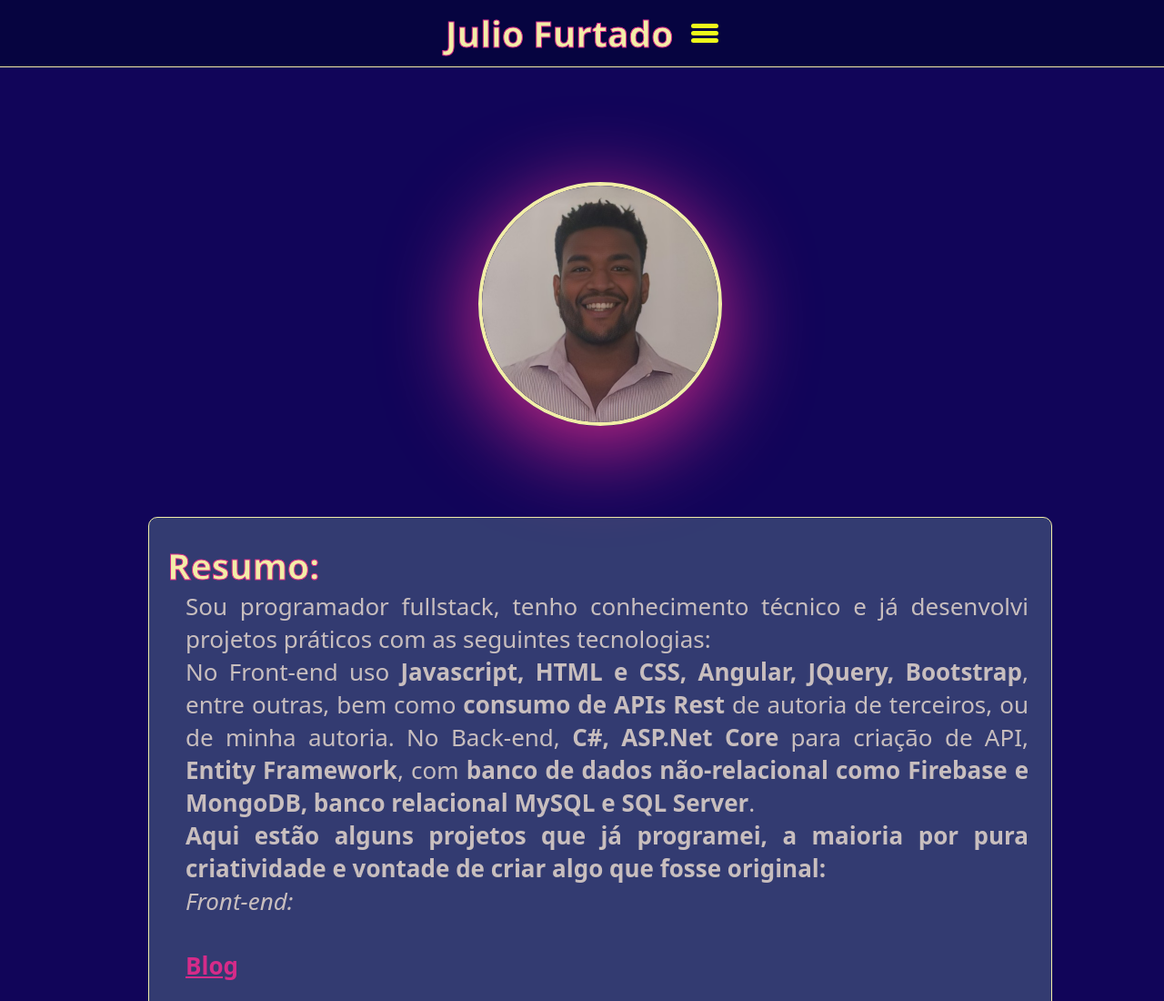
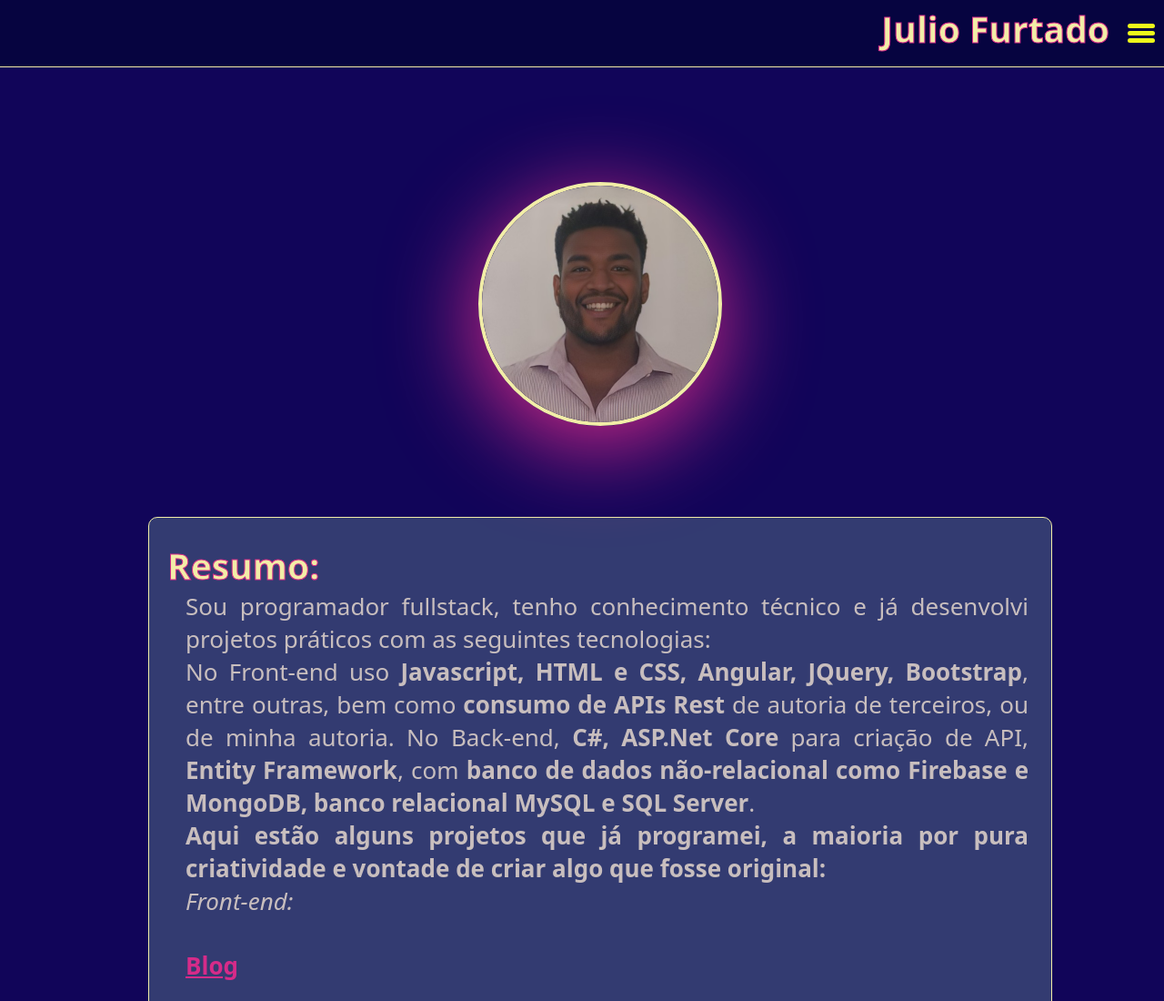
Before and after one commit to julioallday/-M1S01-.exer-5, a plain HTML site: page index.html in a window 1280 px wide. Shown: the top 1100 px of the page at 91% size. Drawn offline with Linux system fonts and the light colour scheme.

Commit message:
feat: ajusta posicionamento de textos em navbar

```diff
--- a/css/style.css
+++ b/css/style.css
@@ -20,7 +20,7 @@ body {
 
 nav {
   display: flex;
-  justify-content: center;
+  justify-content: end;
   position: fixed;
   top: 0;
   width: 100%;
@@ -37,14 +37,15 @@ nav {
 }
 
 h1 {
+  text-align: center;
   font-size: clamp(1em, 1em + 3vw, 1.5em);
   margin: 10px;
   color: var(--amarelo-primario);
   width: fit-content;
   height: fit-content;
-  justify-self: flex-start;
   align-self: center;
   transition-duration: 2s;
+  transform: translateY(-5px);
   -webkit-text-stroke-width: 1px;
   -webkit-text-stroke-color: var(--contorno-letras);
 }
@@ -128,10 +129,10 @@ a:hover {
 }
 
 @media only screen and (max-width: 1131px) {
-  nav{
+  nav {
     justify-content: space-around;
-}
-    #lista {
+  }
+  #lista {
     flex-direction: column;
   }
 }
```
